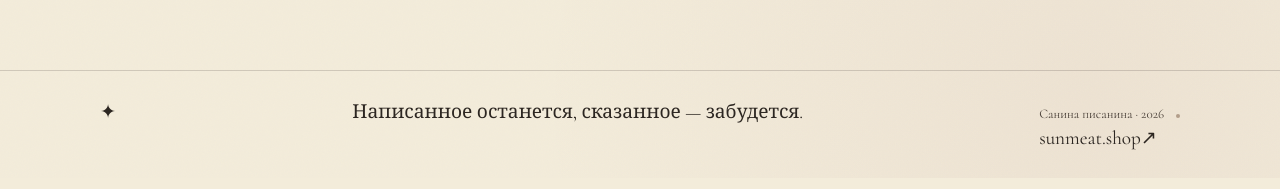
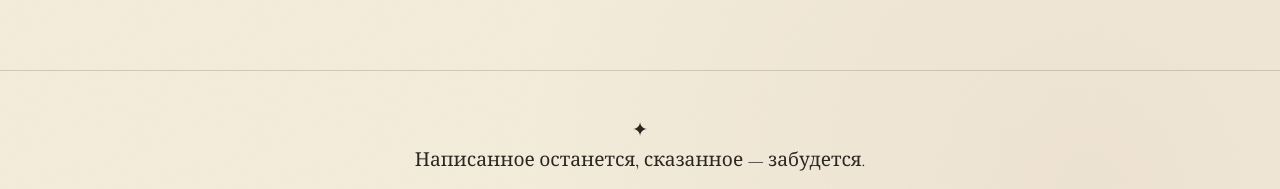
Before and after one commit to sunmeat/poetry-blog, a React (Vite) app: page / in a window 1280 px wide. Shown: the part 763-952 px from the top of the page. Built offline with nearby package versions, Linux system fonts and the light colour scheme; no server answers; the database is empty; a web font is replaced by a local one.

Commit message:
Refactor Footer styles for better layout
Updated footer styles for improved spacing and alignment.

```diff
--- a/src/components/Footer/Footer.module.css
+++ b/src/components/Footer/Footer.module.css
@@ -1,84 +1,29 @@
 .footer {
   border-top: 1px solid var(--color-hairline);
+  padding: var(--space-4) var(--space-3);
   margin-top: var(--space-5);
-  padding: 26px var(--space-3) 24px;
 }
 
 .inner {
   max-width: var(--wide-width);
   margin: 0 auto;
-
-  display: flex;
-  align-items: baseline;
-  justify-content: space-between;
-  gap: 40px;
+  text-align: center;
 }
 
 .line {
-  margin: 0;
-
   font-family: var(--font-caption);
   font-style: italic;
   font-size: 1rem;
-  line-height: 1.5;
-
   color: var(--color-sepia);
+  margin-bottom: var(--space-1);
 }
 
 .copy {
-  display: flex;
-  align-items: baseline;
-  justify-content: flex-end;
-  gap: 8px;
-
+  font-family: var(--font-caption);
+  font-size: 0.78rem;
+  letter-spacing: 0.08em;
+  text-transform: uppercase;
+  color: var(--color-ink-soft);
+  opacity: 0.7;
   margin: 0;
-
-  font-family: var(--font-caption);
-  font-size: 0.82rem;
-  line-height: 1.4;
-
-  color: var(--color-ink-soft);
 }
-
-.copy::after {
-  content: '';
-  display: inline-block;
-  width: 4px;
-  height: 4px;
-
-  margin-left: 4px;
-
-  border-radius: 50%;
-  background: var(--color-sepia);
-  opacity: 0.45;
-}
-
-.link {
-  color: var(--color-ink);
-  text-decoration: none;
-
-  transition:
-    color 0.2s ease,
-    opacity 0.2s ease;
-}
-
-.link:hover {
-  color: var(--color-sepia);
-}
-
-@media (max-width: 700px) {
-  .footer {
-    padding: 24px var(--space-3) 22px;
-  }
-
-  .inner {
-    align-items: flex-start;
-    flex-direction: column;
-    gap: 14px;
-  }
-
-  .copy {
-    justify-content: flex-start;
-    font-size: 0.82rem;
-  }
-}
```
